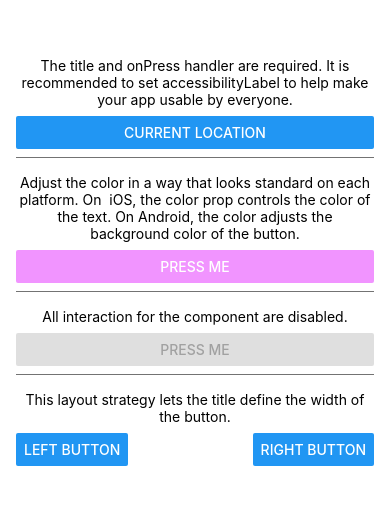
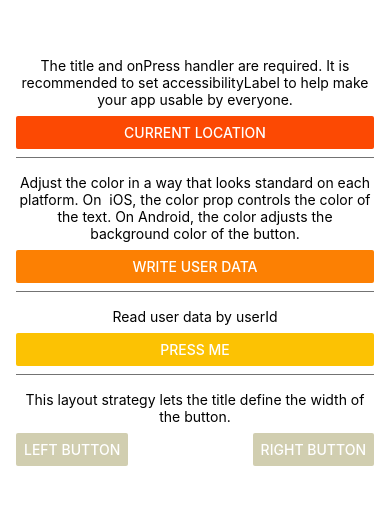
Before and after one commit to menglutao/ReactNativeProject, a React Native app in the folder my-project/: screen / in a window 390 px wide. Shown: the part 165-670 px from the top of the page. Built offline with nearby package versions, Linux system fonts and the light colour scheme; no server answers.

Commit message:
Write to and read from Firebase realtime database

```diff
--- a/my-project/App.js
+++ b/my-project/App.js
@@ -2,19 +2,44 @@ import { StatusBar } from 'expo-status-bar';
 import React from 'react';
 import { StyleSheet, Button, View, SafeAreaView, Text, Alert } from 'react-native';
 import * as Location from 'expo-location';
-// import { initializeApp } from 'firebase/app';
-// import { getFirestore } from 'firebase/firestore/lite';
-// import firebaseConfig from './firebase_config.json';
+import { initializeApp } from 'firebase/app';
+import firebaseConfig from './firebase_config.json';
+import { getDatabase, ref, set , child, get} from "firebase/database";
 
 
-// const app = initializeApp(firebaseConfig);
-// const db = getFirestore(app);
+// initialize firebase
+const app = initializeApp(firebaseConfig);
+const db = getDatabase();
+
+//write User's data into firebase
+const writeUserData = (userId, name, email) => {
+  set(ref(db,'users/' + userId), {
+    userId: userId,
+    name: name,
+    email: email,
+
+    });
+}
+
+//read the db data for once
+const getUserData = (userId) => {
+  const dbRef = ref(db);
+  get(child(dbRef, `users/${userId}`)).then((snapshot) => {
+    if (snapshot.exists()) {
+      console.log(snapshot.val());
+    } else {
+      console.log("No data available");
+    }
+  }).catch((error) => {
+    console.error(error);
+  });
+}
 
 const Separator = () => (
   <View style={styles.separator} />
 );
 
-const getCurrentLocation = async() => {
+const updateCurrentLocation = async() => {
 
   let { status } = await Location.requestForegroundPermissionsAsync();
       if (status !== 'granted') {
@@ -24,6 +49,7 @@ const getCurrentLocation = async() => {
 
   let location = await Location.getCurrentPositionAsync({});
   Alert.alert(JSON.stringify(location));
+
   console.log(location);
   // Alert.alert('You tapped the button!');
 }
@@ -36,7 +62,8 @@ const App = () => (
       </Text>
       <Button
         title="Current Location"
-        onPress={getCurrentLocation}
+        color="#fc4903"
+        onPress={updateCurrentLocation}
       />
     </View>
     <Separator />
@@ -45,20 +72,20 @@ const App = () => (
         Adjust the color in a way that looks standard on each platform. On  iOS, the color prop controls the color of the text. On Android, the color adjusts the background color of the button.
       </Text>
       <Button
-        title="Press me"
-        color="#f194ff"
-        onPress={() => Alert.alert('Button with adjusted color pressed')}
+        title="Write User Data"
+        color="#fc8003"
+        onPress={() => writeUserData('001', 'John Doe', 'azraeltml@gmail.com')}
       />
     </View>
     <Separator />
     <View>
       <Text style={styles.title}>
-        All interaction for the component are disabled.
+        Read user data by userId
       </Text>
       <Button
         title="Press me"
-        disabled
-        onPress={() => Alert.alert('Cannot press this one')}
+        color="#fcc203"
+        onPress={() => getUserData('001')}
       />
     </View>
     <Separator />
@@ -69,10 +96,12 @@ const App = () => (
       <View style={styles.fixToText}>
         <Button
           title="Left button"
+          color="#d1ceb0"
           onPress={() => Alert.alert('Left button pressed')}
         />
         <Button
           title="Right button"
+          color="#d1ceb0"
           onPress={() => Alert.alert('Right button pressed')}
         />
       </View>
--- a/my-project/package.json
+++ b/my-project/package.json
@@ -13,6 +13,7 @@
     "expo": "~44.0.0",
     "expo-location": "~14.0.1",
     "expo-status-bar": "~1.2.0",
+    "firebase": "^9.6.11",
     "react": "17.0.1",
     "react-dom": "17.0.1",
     "react-native": "0.64.3",
```
Also changed, not shown: 1 other file (tests, documents, lock files or other folders).
